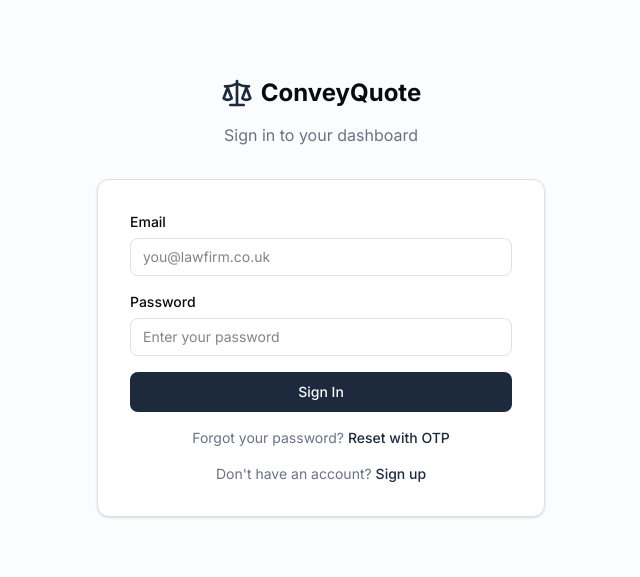
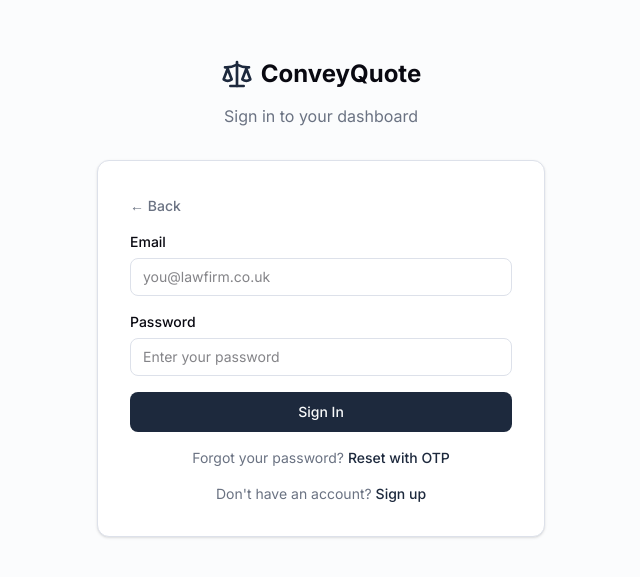
Before and after one commit to olgerxama/cquote, a React (Vite) app: page /admin/login in a window 1280 px wide. Shown: the part 103-680 px from the top of the page, without its empty margins (319-959 px from the left). Built offline with nearby package versions, Linux system fonts and the light colour scheme; no server answers.

Commit message:
Add back navigation button to login page

```diff
--- a/src/pages/admin/LoginPage.tsx
+++ b/src/pages/admin/LoginPage.tsx
@@ -33,6 +33,12 @@ export default function LoginPage() {
           <p className="mt-2 text-muted-foreground">Sign in to your dashboard</p>
         </div>
         <form onSubmit={handleLogin} className="bg-card rounded-xl border border-border p-8 shadow-sm space-y-4">
+          <Link
+            to="/"
+            className="inline-flex items-center text-sm font-medium text-muted-foreground hover:text-foreground transition-colors"
+          >
+            ← Back
+          </Link>
           <div>
             <label htmlFor="email" className="block text-sm font-medium text-foreground mb-1.5">Email</label>
             <input
```
